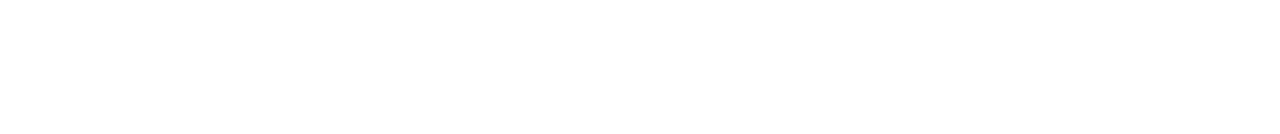
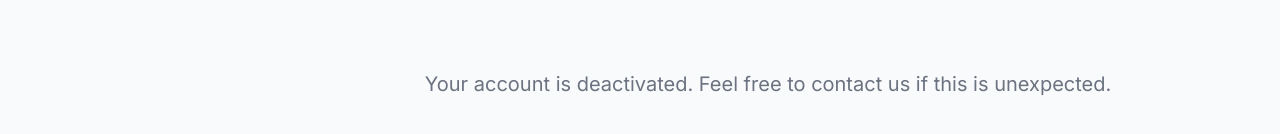
Before and after one commit to kidane-gebremedhin/InventoryLite, a Next.js app: page /dashboard/fallback/account-deactivated in a window 1280 px wide. Before the commit this address had no page. Shown: the part 242-376 px from the top of the page. Built offline with nearby package versions, Linux system fonts and the light colour scheme; no server answers.

Commit message:
Redirected deactivated users to error page

```diff
--- /dev/null
+++ b/app/(authenticated)/dashboard/fallback/account-deactivated/page.tsx
@@ -0,0 +1,12 @@
+export default function DeactivatedAccount() {
+	return (
+		<div className="w-full">
+			<div className="flex items-center justify-center h-80">
+				<span className="text-xl text-gray-500">
+					Your account is deactivated. Feel free to contact us if this is
+					unexpected.
+				</span>
+			</div>
+		</div>
+	);
+}
--- a/lib/Enums.ts
+++ b/lib/Enums.ts
@@ -234,6 +234,7 @@ export enum ROUTE_PATH {
 	AFFILIATE_PARTNER = "/dashboard/affiliate-partner",
 	TENANT = "/dashboard/tenant",
 	ENABLE_COOKIES = "/dashboard/fallback/enable-cookies",
+	DEACTIVATED_ACCOUNT = "/dashboard/fallback/account-deactivated",
 }
 
 export enum SettingSection {
```
Also changed, not shown: proxy.ts (+12 -1 lines).
